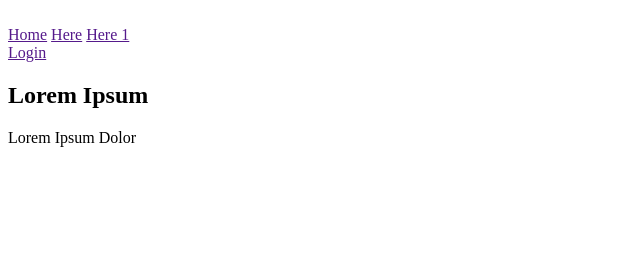
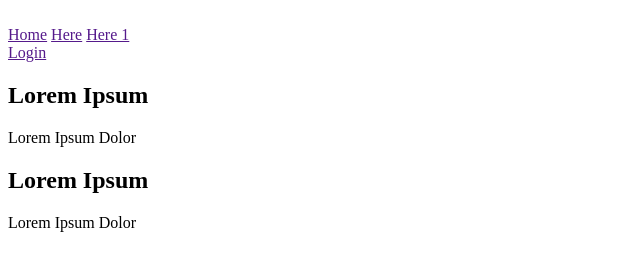
Before and after one commit to zyx-0314/Demo-github-template, a plain HTML site: page index.html in a window 1280 px wide. Shown: the whole page, without its empty margins (0-640 px from the left). Drawn offline with Linux system fonts and the light colour scheme.

Commit message:
feat: added new section

```diff
--- a/index.html
+++ b/index.html
@@ -24,5 +24,14 @@
             Lorem Ipsum Dolor
         </p>
     </section>
+
+    <section>
+        <h1>
+            Lorem Ipsum
+        </h1>
+        <p>
+            Lorem Ipsum Dolor
+        </p>
+    </section>
 </body>
 </html>
```
